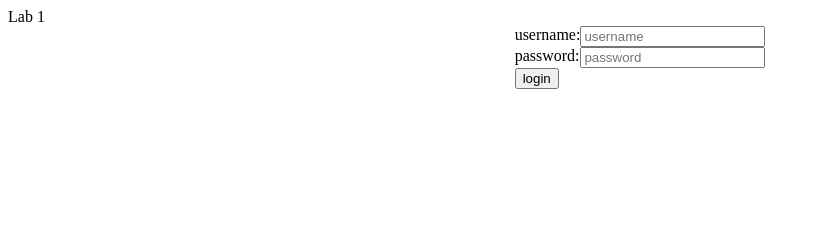
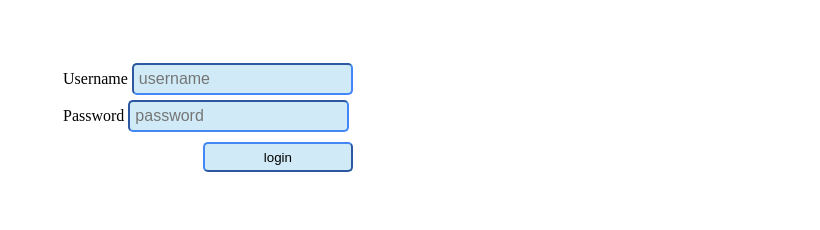
Before and after one commit to Kasutu/LAB-1-srilan, a plain HTML site: page src/index.html in a window 1280 px wide. Shown: the whole page, without its empty margins (0-820 px from the left). Drawn offline with Linux system fonts and the light colour scheme.

Commit message:
`IMPL` Lab #2: My First Website Looks Better

```diff
--- a/src/index.html
+++ b/src/index.html
@@ -9,42 +9,91 @@
 </head>
 
 <style>
-  .grid {
-    display: grid;
-    grid-template-columns: auto auto;
-    width: fit-content;
+  .container {
+    padding: 50px;
+    position: absolute;
   }
 
-  .container {
-    display: flex;
-    justify-content: center;
-    align-items: center;
+  .buttonContainer {
+    float: right;
+  }
+
+  .child {
+    margin: 5px;
+  }
+
+  .form {
+    background-color: #d0ebf7;
+    border-color: #4287f5;
+    border-radius: 5px;
+    font-size: medium;
+    padding: 5px;
+  }
+
+  .button {
+    background-color: #d0ebf7;
+    border-color: #4287f5;
+    border-radius: 5px;
+    height: 30px;
+    width: 150px;
+    padding: 5px;
   }
 </style>
 
 <body>
-  <h>Lab 1</h>
   <div class="container">
-    <div class="grid">
-      <div>
-        username:
-      </div>
-      <div>
-        <!-- 1. The necessity of "type" attribute for inout tags -->
-        <!-- it is used to assign a specific input type, password replaces the user input with dots -->
-        <input type="text" placeholder="username" />
-      </div>
-      <div>
-        password:
-      </div>
-      <div>
-        <input type="password" placeholder="password" />
-      </div>
-      <div>
-        <input type="button" value="login" />
-      </div>
+
+    <div class="child">
+      <!-- 1. The necessity of "type" attribute for inout tags -->
+      <!-- it is used to assign a specific input type, password replaces the user input with dots -->
+      <label>
+        Username
+      </label>
+      <input class="form" id="username" type="text" placeholder="username" />
     </div>
+
+    <div class="child">
+      <label>
+        Password
+      </label>
+      <input class="form" id="password" type="password" placeholder="password" />
+    </div>
+
+    <div class="buttonContainer child">
+      <input class="button" type="button" value="login" onclick="submit()" />
+    </div>
+
   </div>
+
+  <script type="text/javascript">
+    function submit() {
+      try {
+        evaluate();
+      } catch (e) {
+        alert(e);
+      }
+    }
+
+    function evaluate() {
+      let username = document.getElementById('username').value;
+      let password = document.getElementById('password').value;
+
+      if (username === "" || username === " " || password === " " || password === "") {
+        throw new Error('Username or Password is empty');
+      }
+
+      if (password.length < 3) {
+        throw new Error('Password is weak');
+      }
+
+      if (username === "admin" && password === "root") {
+        location.href = './home.html';
+      } else {
+        throw new Error('Wrong Username or Password');
+      }
+
+    }
+  </script>
 
 </body>
 
```
Also changed, not shown: src/home.html (added, +15 -0 lines).
